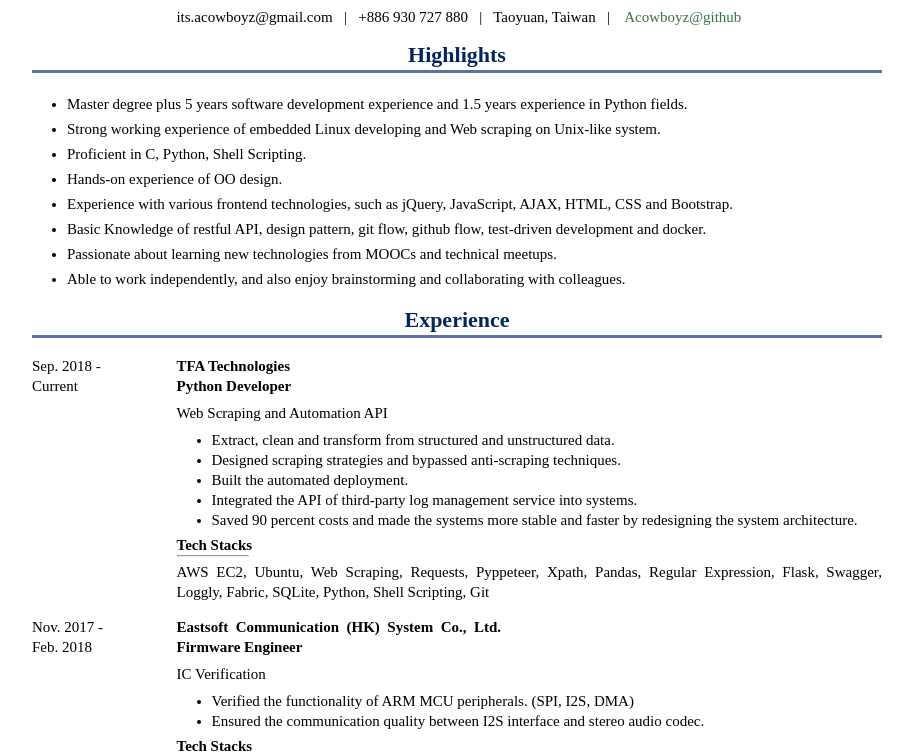
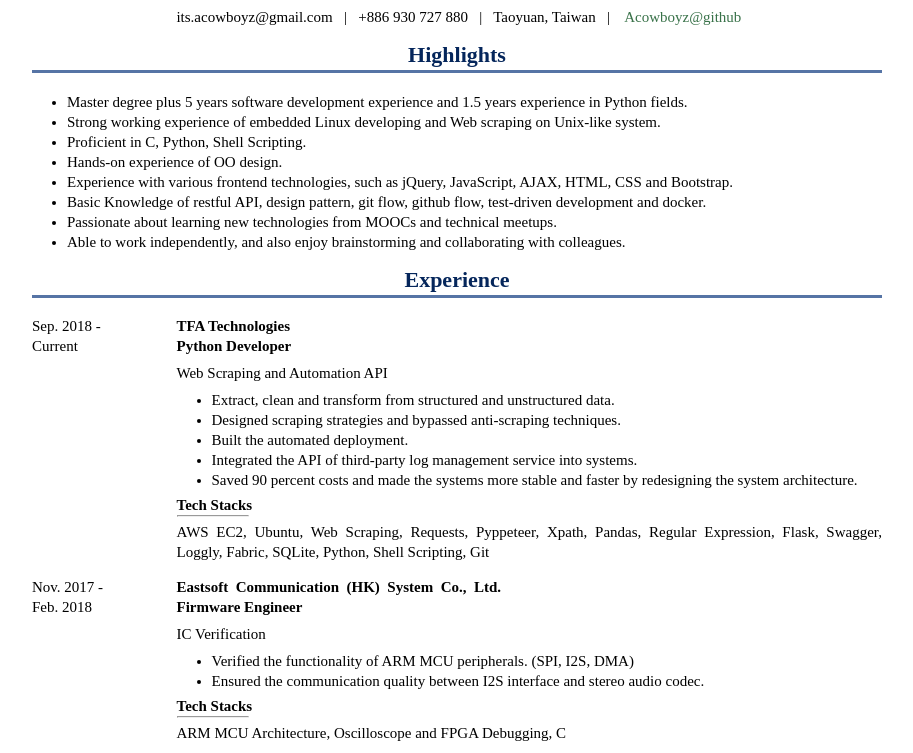
Before and after one commit to Acowboyz/resume, a plain HTML site: page index.html in a window 1280 px wide. Shown: the part 48-801 px from the top of the page, without its empty margins (183-1096 px from the left). Drawn offline with Linux system fonts and the light colour scheme.

Commit message:
remove the inconsistent line-hight in highlight.

```diff
--- a/index.html
+++ b/index.html
@@ -86,10 +86,10 @@
       margin:5px;
   }
 
-  .highlight-list {
-      /*font-size: 16px;*/
-      line-height: 25px;
-  }
+  /*.highlight-list {*/
+      /*!*font-size: 16px;*!*/
+      /*line-height: 25px;*/
+  /*}*/
 
   /* Blockquotes */
   blockquote {
```
